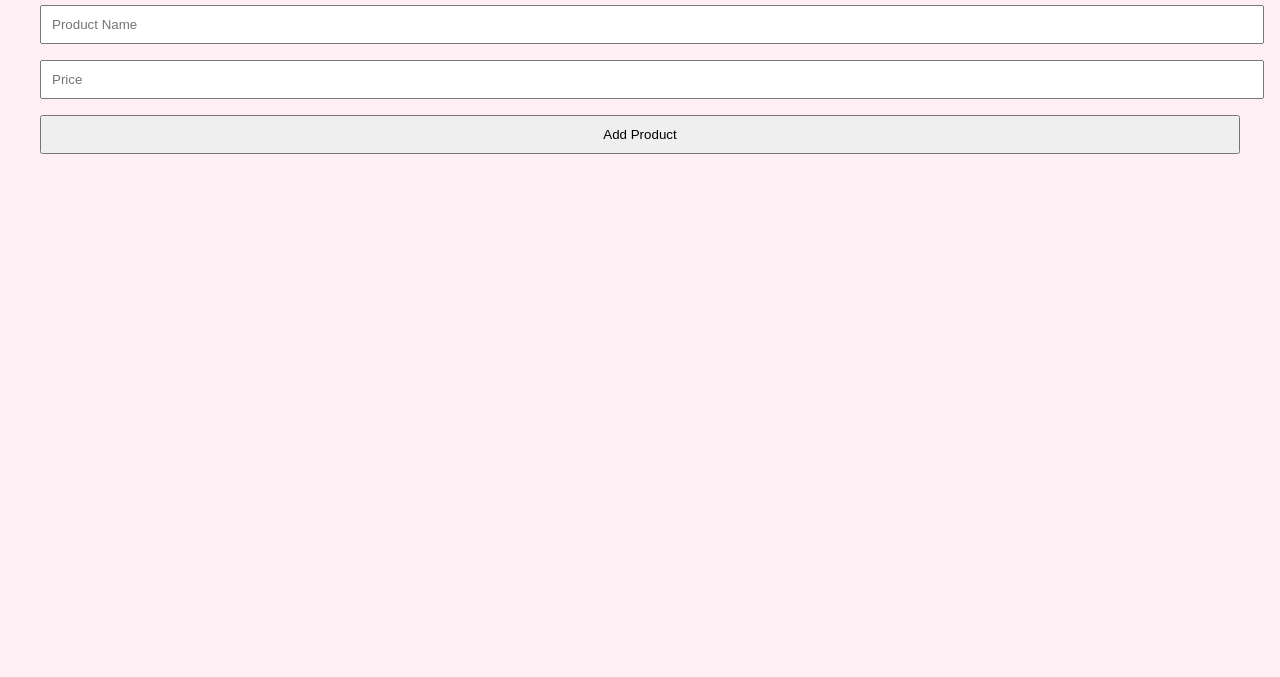
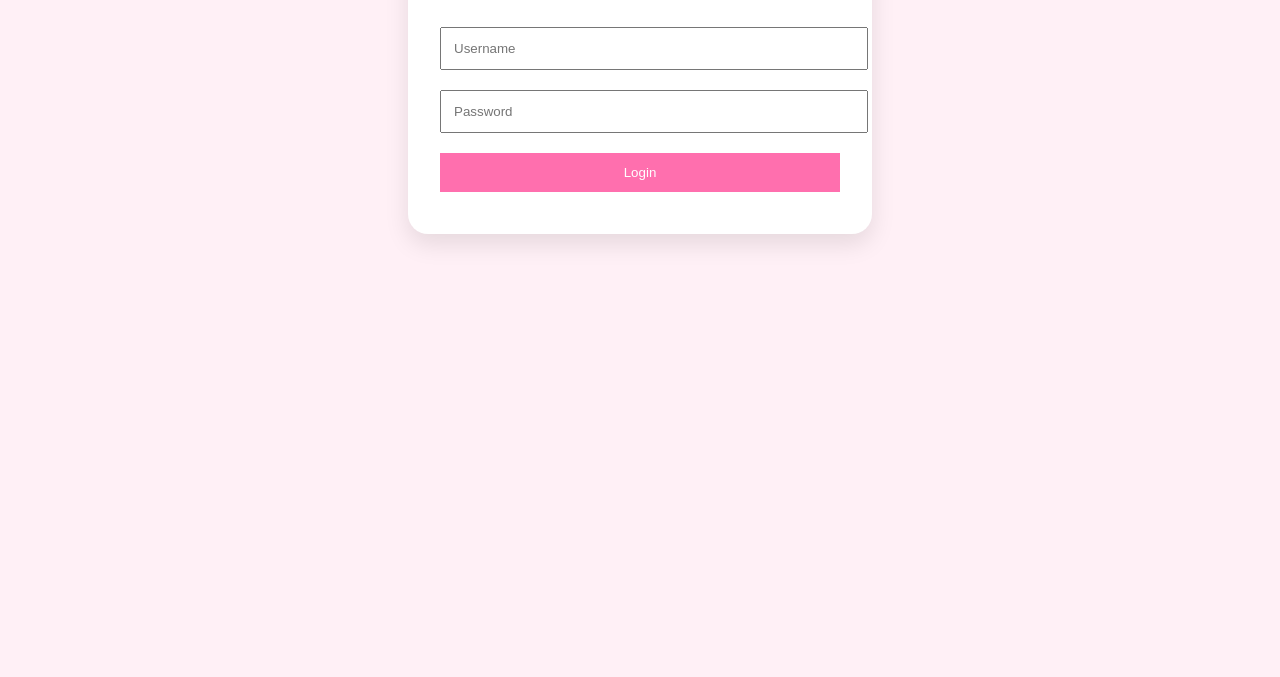
Before and after one commit to theveninombati-lgtm/the-hooch, a plain HTML site: page admin.html in a window 1280 px wide. Shown: the part 123-800 px from the top of the page. Drawn offline with Linux system fonts and the light colour scheme.

Commit message:
Add files via upload

```diff
--- a/admin.html
+++ b/admin.html
@@ -3,16 +3,48 @@
 <head>
   <title>The Hooch | Admin</title>
   <style>
-    body { font-family:Poppins,sans-serif; background:#fff0f6; padding:2rem; }
-    h1 { color:#ff6fae; }
-    input,button { padding:10px; margin:8px 0; width:100%; }
-    table { width:100%; background:white; margin-top:20px; }
+    body {
+      font-family: Arial;
+      background: #fff0f6;
+      padding: 2rem;
+    }
+    .box {
+      max-width: 400px;
+      margin: auto;
+      background: white;
+      padding: 2rem;
+      border-radius: 20px;
+      box-shadow: 0 10px 25px rgba(0,0,0,.1);
+    }
+    input, button {
+      width: 100%;
+      padding: 12px;
+      margin: 10px 0;
+    }
+    button {
+      background: #ff6fae;
+      border: none;
+      color: white;
+      cursor: pointer;
+    }
+    table {
+      width: 100%;
+      margin-top: 20px;
+      background: white;
+    }
   </style>
 </head>
 <body>
 
-<h1>Admin Dashboard</h1>
+<div class="box" id="loginBox">
+  <h2>Admin Login</h2>
+  <input id="user" placeholder="Username">
+  <input id="pass" type="password" placeholder="Password">
+  <button onclick="login()">Login</button>
+</div>
 
+<div class="box" id="adminBox" style="display:none;">
+  <h2>Product Manager</h2>
   <input id="name" placeholder="Product Name">
   <input id="price" placeholder="Price">
   <button onclick="add()">Add Product</button>
@@ -21,20 +53,39 @@
     <tbody id="list"></tbody>
   </table>
 
+  <button onclick="logout()">Logout</button>
+</div>
+
 <script>
+const USERNAME = "admin";
+const PASSWORD = "1234";
+
+function login(){
+  if(user.value === USERNAME && pass.value === PASSWORD){
+    loginBox.style.display = "none";
+    adminBox.style.display = "block";
+  } else {
+    alert("Wrong login details");
+  }
+}
+
 let products = JSON.parse(localStorage.getItem("products")) || [];
 
 function add(){
-  products.push({name:name.value,price:price.value});
-  localStorage.setItem("products",JSON.stringify(products));
+  products.push({name:name.value, price:price.value});
+  localStorage.setItem("products", JSON.stringify(products));
   render();
 }
 
 function render(){
   list.innerHTML="";
   products.forEach(p=>{
-    list.innerHTML+=`<tr><td>${p.name}</td><td>${p.price}</td></tr>`;
+    list.innerHTML += `<tr><td>${p.name}</td><td>${p.price}</td></tr>`;
   });
+}
+
+function logout(){
+  location.reload();
 }
 
 render();
```
Lines whose indentation alone changed are shown as unchanged.
